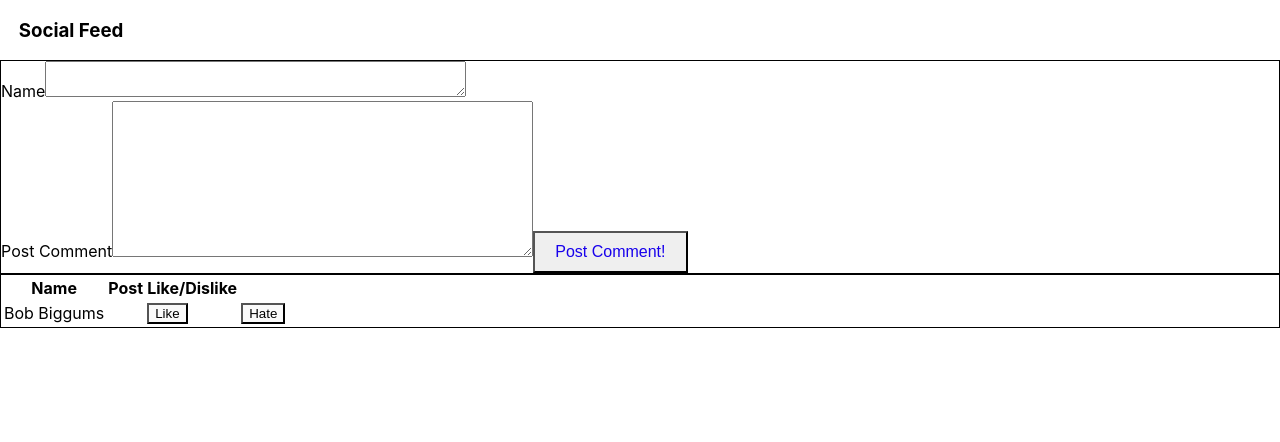
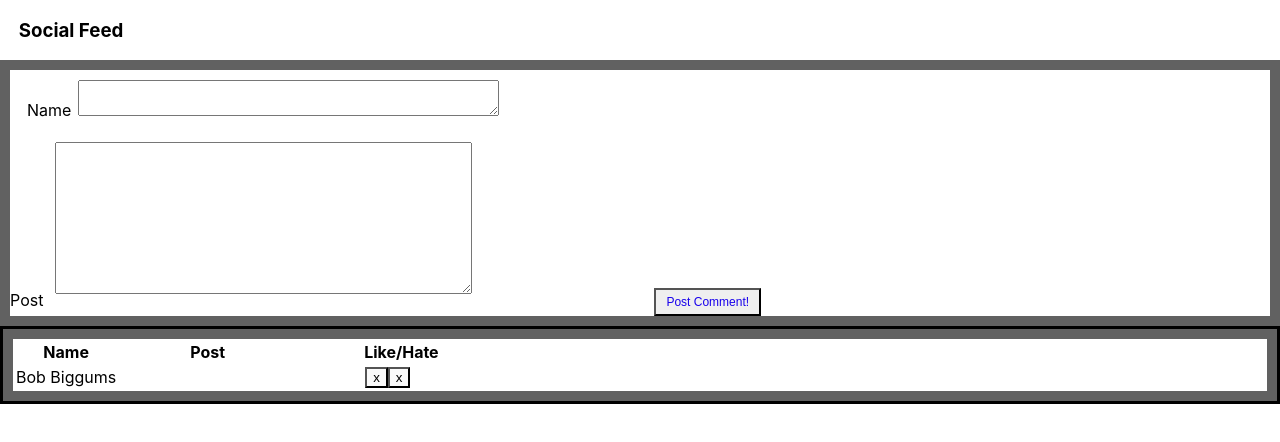
Before and after one commit to mikeshintani1/social-feed, a React (Create React App) app: page / in a window 1280 px wide. Shown: the top 442 px of the page. Built offline with nearby package versions, Linux system fonts and the light colour scheme.

Commit message:
toggle button for like/hate functional + continue to format page to look more appealing

```diff
--- a/src/App.css
+++ b/src/App.css
@@ -39,7 +39,22 @@
 
 
 .border-box{
-  border: 1px;
+  border: 10px;
+  border-style: solid;
+  border-color: rgb(97, 97, 97);
+}
+
+.col-md-16{
   border-style: solid;
   border-color: black;
 }
+
+.row-posts{
+  border: 15px;
+  border-style: solid;
+  border: #282c34;
+}
+
+.displayPost{
+  margin-left: 100px;
+}
--- a/src/App.js
+++ b/src/App.js
@@ -27,7 +27,9 @@ function App() {
         <div>
       <div className='col-md-16'>
         <div className='border-box'>
+          <div className='row-posts'>
           <DisplayPost parentPosts ={entries} />
+          </div>
           </div>
         <div>
       </div>
--- a/src/Components/CustomButton/CustomButton.css
+++ b/src/Components/CustomButton/CustomButton.css
@@ -9,6 +9,17 @@
     font-size: 16px;
     border-radius: 50%;
 }
+
+.hateButtonClass{
+    color: rgba(252, 252, 252, 0.781);
+    padding: 15px 32px;
+    text-align: center;
+    text-decoration: none;
+    display: inline-block;
+    font-size: 16px;
+    border-radius: 50%;
+}
+
 
 button:hover {
     box-shadow: 0 12px 16px 0 rgba(0,0,0,17), 0 17px 50px 0 rgba(0,0,0,24);
@@ -22,3 +33,11 @@ button:hover {
 .inactive{
     background-color: rgb(255, 255, 255);
 }
+
+.likeButtonClass{
+    margin-right: 160px;
+}
+
+.button-col{
+
+}
--- a/src/Components/CustomButton/CustomButton.jsx
+++ b/src/Components/CustomButton/CustomButton.jsx
@@ -4,21 +4,27 @@ import "./CustomButton.css"
 const CustomButton = (props) => {
 
     const [likeButtonClass, setButtonClass] = useState("inactive");
-    // const types = ['like', 'dislike'];
+    const [hateButtonClass, setButtonClassHate] = useState("inactive");
 
-    function handleClick(){
+    function handleClicklike(){
         if(likeButtonClass === "inactive"){
-            setButtonClass("active");
-        }
-        else{
+          setButtonClass("active")
+          setButtonClassHate("inactive")
+        }}
+
+    function handleClickhate(){
+        if(hateButtonClass === "inactive"){
             setButtonClass("inactive");
-        }
-    }
-        return (
-            <div>
-                <button className={likeButtonClass} type='onClick' onClick={handleClick}>{props.message}</button>
-            </div>
-        )
+            setButtonClassHate("active");
+        }}
+
+    return (
+        <div className='button-col'>
+            <button className={likeButtonClass} type='onClick' onClick={handleClicklike} message="like">{props.message}</button>
+            <button className={hateButtonClass} type='onClick' onClick={handleClickhate} message ="hate">{props.message}</button>
+        </div>
+    );
+
+
 }
-
 export default CustomButton
--- /dev/null
+++ b/src/Components/DisplayPost/DisplayPost.css
@@ -0,0 +1,26 @@
+.name-col{
+    margin: auto;
+}
+
+.post-col{
+    margin: auto;
+    padding-left: 71px;
+}
+
+.button-col{
+    margin: auto;
+    padding-left:136px
+}
+
+.comment-col{
+    padding-left: 100px;
+}
+
+.button-message{
+    padding-left: 15px;
+    margin-left: 100px;
+}
+
+.table{
+    chartType: 'table';
+}
--- a/src/Components/DisplayPost/DisplayPost.jsx
+++ b/src/Components/DisplayPost/DisplayPost.jsx
@@ -1,16 +1,17 @@
 
+import './DisplayPost.css'
 import CustomButton from '../CustomButton/CustomButton.jsx';
 
 
 const DisplayPost = (props) => {
 
     return(
-        <table className="table">
+        <table className="table" chartType='Table'>
             <thead>
                 <tr>
-                <th scope="col">Name</th>
-                <th scope="col">Post</th>
-                <th scope="col">Like/Dislike</th>
+                <th scope="col" className ="name-col">Name</th>
+                <th scope="col" className='post-col'>Post</th>
+                <th scope="col" className='button-col'>Like/Hate</th>
                 </tr>
             </thead>
                 <tbody>
@@ -18,9 +19,8 @@ const DisplayPost = (props) => {
                     return(
                         <tr key={index}>
                             <td>{entry.name}</td>
-                            <td>{entry.comment}</td>
-                            <td><CustomButton message='Like'/></td>
-                            <td><CustomButton message='Hate'/></td>
+                            <td className='comment-col'>{entry.comment}</td>
+                            <td><CustomButton className='button-message' message="x"/></td>
                         </tr>
                     );
                     })}
--- a/src/Components/Post/NameForm.css
+++ b/src/Components/Post/NameForm.css
@@ -1,13 +1,18 @@
 .postComment{
     color: rgb(24, 1, 236);
-    padding: 10px 20px;
+    padding: 5px 10px;
     text-align: center;
     text-decoration: none;
     display: inline-block;
-    font-size: 16px;
+    font-size: 12px;
     border-radius: 0%;
+    margin-inline: 170px;
 }
+.postBox{
+    margin: 12px;
+    padding: 0px;
 
+}
 button:hover {
     box-shadow: 0 12px 16px 0 rgba(0,0,0,17), 0 17px 50px 0 rgba(0,0,0,24);
 
@@ -20,3 +25,12 @@ button:hover {
 .inactive{
     background-color: rgb(250, 250, 250);
 }
+
+.form-group{
+    padding: 10px;
+}
+
+.label-name{
+    margin: 7px;
+
+}
--- a/src/Components/Post/NameForm.jsx
+++ b/src/Components/Post/NameForm.jsx
@@ -21,12 +21,12 @@ const NameForm = (props) => {
     return (
             <form onSubmit={handleSubmit} className='form-grid'>
                 <div className='form-group'>
-                    <label>Name</label>
+                    <label className='label-name'>Name</label>
                     <textarea rows="0"cols="50" input type='text' onChange={(event) => setName(event.target.value)}value={postName}></textarea>
                 </div>
             <div>
-                <label>Post Comment</label>
-                <textarea rows="10" cols="50" input type='text' onChange={(event) => setPostComment(event.target.value)}value={postComment}></textarea>
+                <label>Post</label>
+                <textarea className='postBox' rows="10" cols="50" input type='text' onChange={(event) => setPostComment(event.target.value)}value={postComment}></textarea>
                 <button className="postComment" type='onClick'>Post Comment!</button>
                 </div>
             </form>
```
